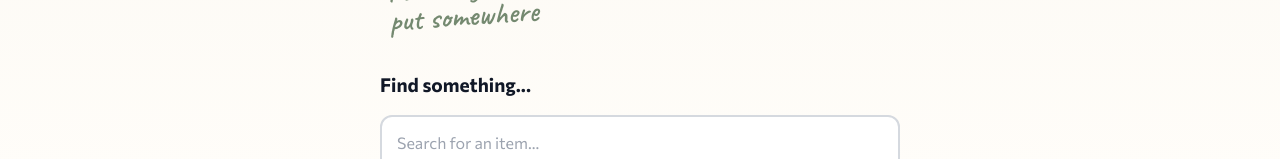
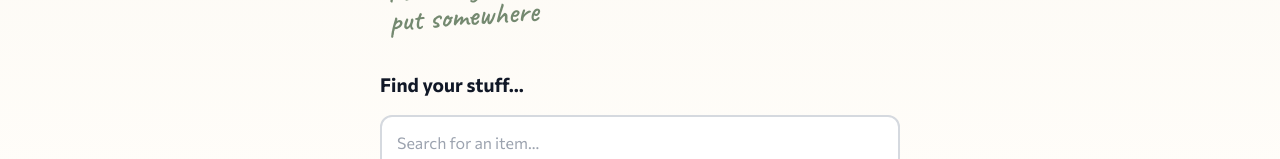
Before and after one commit to Jenni311/where-did-i-put-that, a React (Vite) app: page / in a window 1280 px wide. Shown: the part 268-427 px from the top of the page. Built offline with nearby package versions, Linux system fonts and the light colour scheme.

Commit message:
copu changes to main page

```diff
--- a/src/App.tsx
+++ b/src/App.tsx
@@ -275,7 +275,7 @@ setLocationPhoto(null)
   />
 </div>
 
-<h2>Find something...</h2>
+<h2>Find your stuff...</h2>
 
 <div className="search-input-wrapper">
   <input
```
